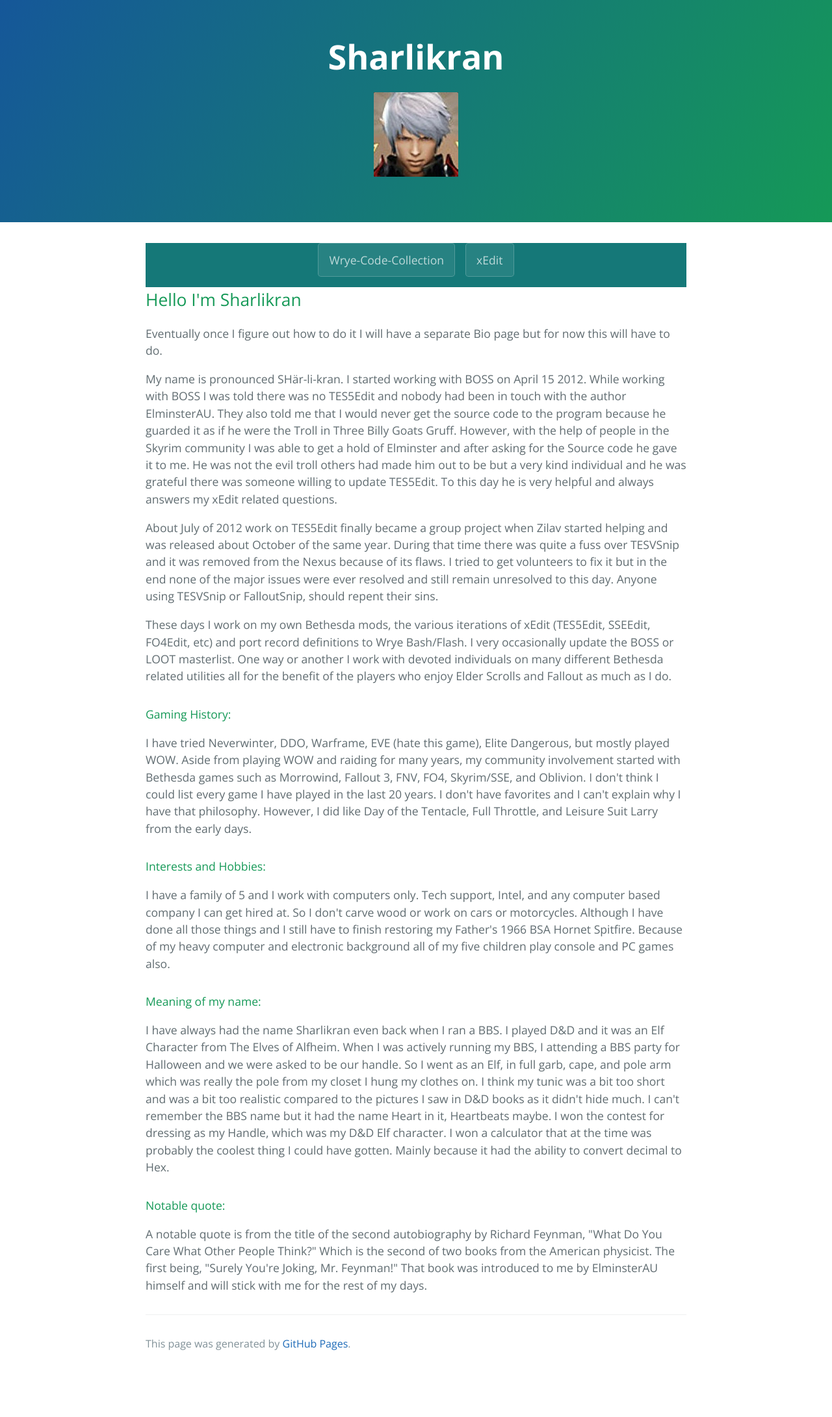
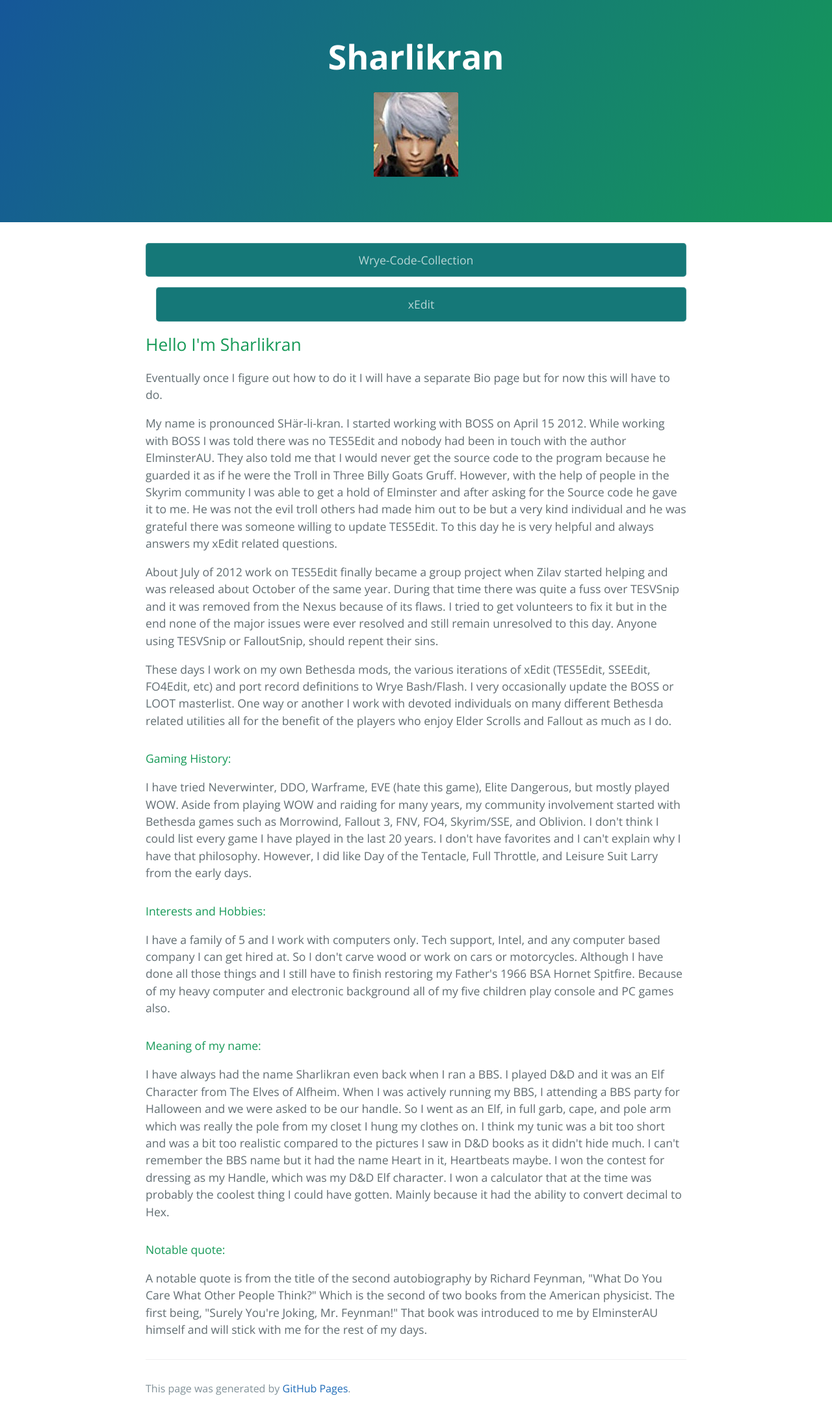
Before and after one commit to Sharlikran/sharlikran.github.io, a Jekyll site: the page built from index.html, in a window 1280 px wide. Shown: the whole page at 65% size. Built offline with Jekyll 4.4.1, drawn with Linux system fonts in a browser that asks for light colours; the repository's description, which GitHub fills in, is left out; before the commit the page ends 2112 px from its top, so only the background shows below that.

Commit message:
try that

```diff
--- a/index.html
+++ b/index.html
@@ -2,9 +2,9 @@
 layout: default
 title: Hello I'm Sharlikran
 ---
-<div id="links" class="btngroup">
-<a href="https://wrye-code-collection.github.io/" class="btn">Wrye-Code-Collection</a>
-<a href="https://tes5edit.github.io/" class="btn">xEdit</a>
+<div id="links">
+<a href="https://wrye-code-collection.github.io/" class="btn btngroup">Wrye-Code-Collection</a>
+<a href="https://tes5edit.github.io/" class="btn btngroup">xEdit</a>
 </div>
 <div id="home">
 <h2>Hello I'm Sharlikran</h2>
```
